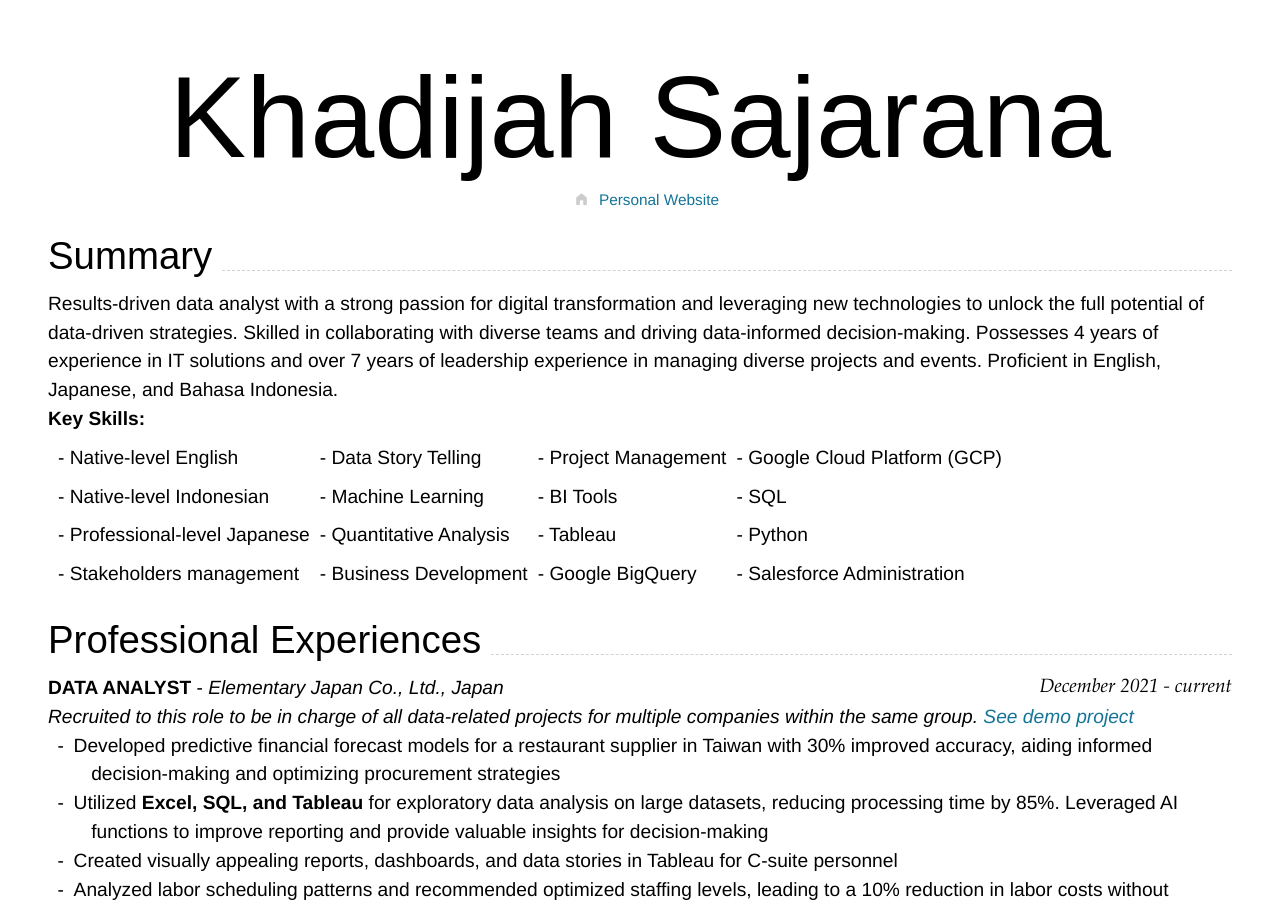
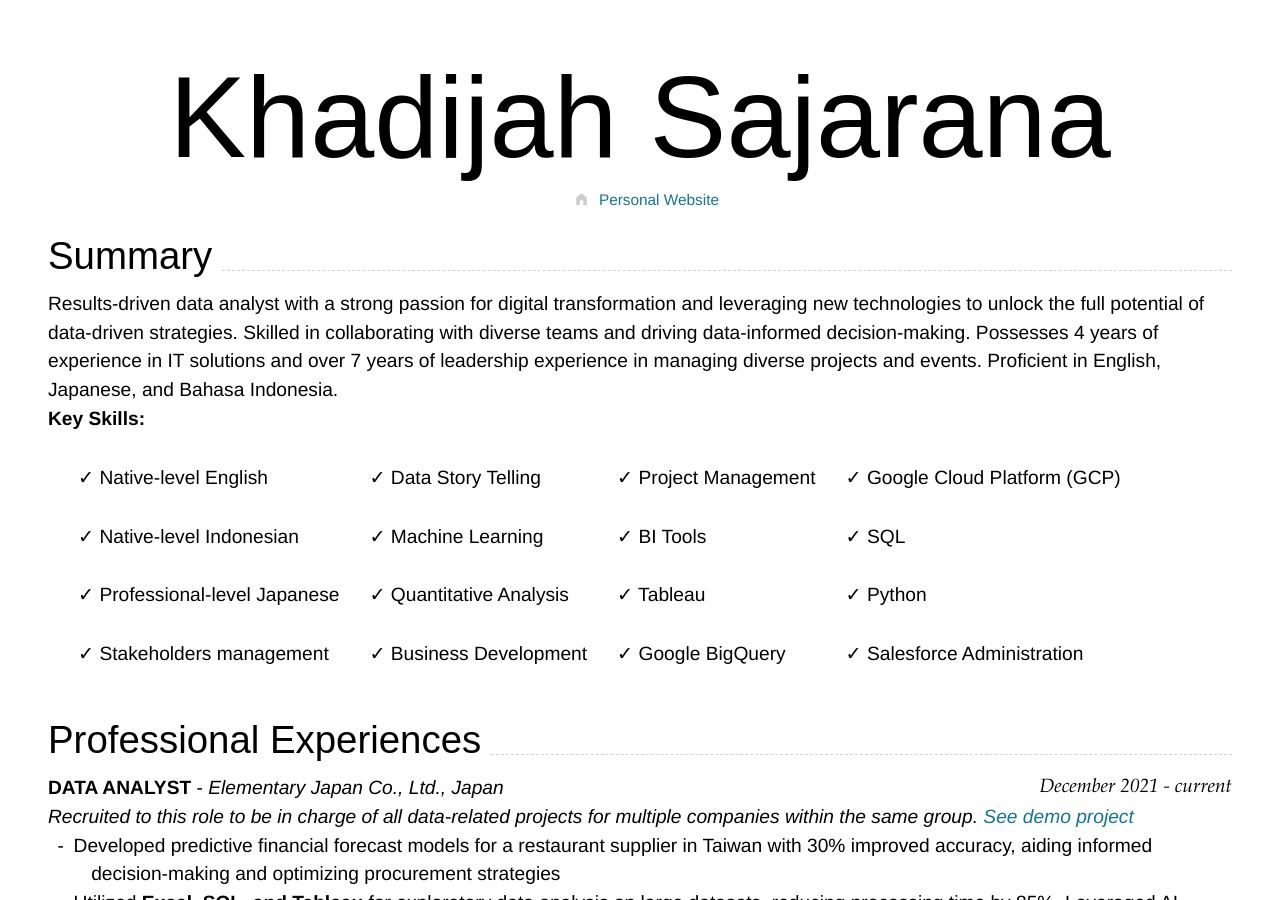
Before and after one commit to ksajarana/KhadijahSajarana_Resume, a Jekyll site: the page built from index.md, in a window 1280 px wide and 900 px high. Built offline with Jekyll 4.4.1, drawn with Linux system fonts in a browser that asks for light colours; nearby versions of some CDN libraries.

Commit message:
Checkmarks

```diff
--- a/index.md
+++ b/index.md
@@ -17,30 +17,30 @@ Results-driven data analyst with a strong passion for digital transformation and
 
 **Key Skills:**
 
-<table style="border-collapse: separate; border-spacing: 10px;">
+<table style="border-collapse: separate; border-spacing: 30px;">
   <tr>
-    <td>- Native-level English</td>
-    <td>- Data Story Telling</td>
-    <td>- Project Management</td>
-    <td>- Google Cloud Platform (GCP)</td>
+    <td>✓ Native-level English</td>
+    <td>✓ Data Story Telling</td>
+    <td>✓ Project Management</td>
+    <td>✓ Google Cloud Platform (GCP)</td>
   </tr>
   <tr>
-    <td>- Native-level Indonesian</td>
-    <td>- Machine Learning</td>
-    <td>- BI Tools</td>
-    <td>- SQL</td>
+    <td>✓ Native-level Indonesian</td>
+    <td>✓ Machine Learning</td>
+    <td>✓ BI Tools</td>
+    <td>✓ SQL</td>
   </tr>
   <tr>
-    <td>- Professional-level Japanese</td>
-    <td>- Quantitative Analysis</td>
-    <td>- Tableau</td>
-    <td>- Python</td>
+    <td>✓ Professional-level Japanese</td>
+    <td>✓ Quantitative Analysis</td>
+    <td>✓ Tableau</td>
+    <td>✓ Python</td>
   </tr>
   <tr>
-    <td>- Stakeholders management</td>
-    <td>- Business Development</td>
-    <td>- Google BigQuery</td>
-    <td>- Salesforce Administration</td>
+    <td>✓ Stakeholders management</td>
+    <td>✓ Business Development</td>
+    <td>✓ Google BigQuery</td>
+    <td>✓ Salesforce Administration</td>
   </tr>
 </table>
 
```
